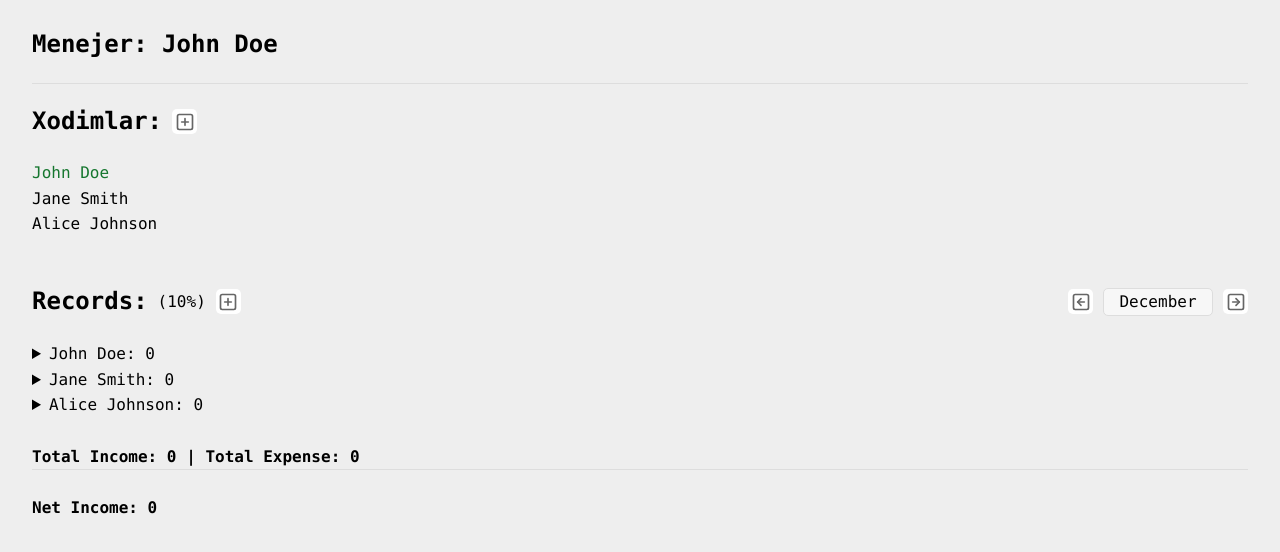
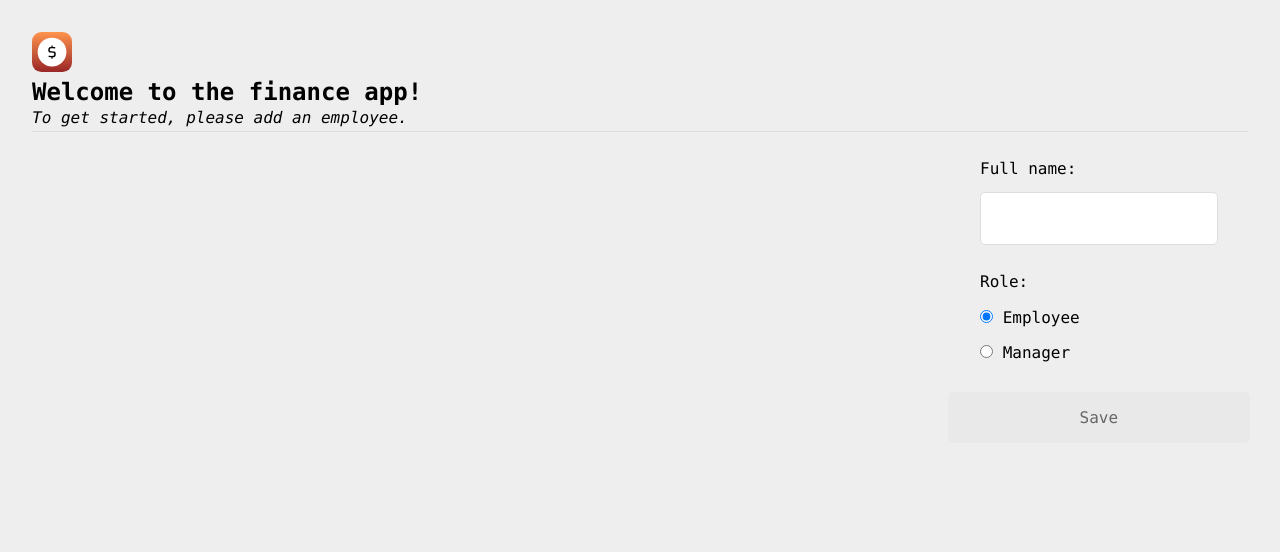
Before and after one commit to ikromw/financial-sheet, a React (Vite) app: page / in a window 1280 px wide. Shown: the top 552 px of the page. Built offline with nearby package versions, Linux system fonts and the light colour scheme.

Commit message:
enhanced: add data

```diff
--- a/package.json
+++ b/package.json
@@ -14,6 +14,7 @@
     "lucide-react": "^0.477.0",
     "react": "^18.3.1",
     "react-dom": "^18.3.1",
+    "react-hook-form": "^7.56.1",
     "react-uuid": "^2.0.0",
     "xlsx": "https://cdn.sheetjs.com/xlsx-0.20.3/xlsx-0.20.3.tgz"
   },
--- a/src/App.css
+++ b/src/App.css
@@ -30,13 +30,19 @@ main {
     transform: scale(.9);
 }
 
-.selectedMonth {
+.selectedMonth,
+.selectedYear {
     background: #f7f7f7;
+    color: #666;
     border: 1px solid #ddd;
     padding: 0 10px;
     border-radius: 5px;
-    min-width: 110px;
+    min-width: 105px;
     text-align: center;
+}
+
+.selectedYear {
+    min-width: 40px !important;
 }
 
 /*
@@ -64,7 +70,7 @@ aside.active {
     border-left: 5px solid #ddd;
     right: 0;
     top: 0;
-    padding: 20px ;
+    padding: 20px;
     transition: 0.3s;
 }
 
@@ -72,6 +78,25 @@ aside.active {
     display: flex;
     align-items: center;
     justify-content: space-between;
+}
+
+.form__close-button {
+    background: #fff;
+    border: none;
+    cursor: pointer;
+    border-radius: 5px;
+    width: 30px;
+    height: 30px;
+    display: flex;
+    align-items: center;
+    justify-content: center;
+    padding: 4px;
+}
+.form__close-button:hover {
+    opacity: 0.5;
+}
+.form__close-button:active {
+    transform: scale(.90);
 }
 
 
--- a/src/App.jsx
+++ b/src/App.jsx
@@ -30,25 +30,12 @@ import {
   getTotalExpenses,
   getNetIncome
 } from "./lib/utils";
-const FORM_CONTROL = 'closed' | 'userData' | 'recordData';
 
 
 function App() {
   const [data, setData] = useState(dataDB)
   const [openForm, setOpenForm] = useState("closed")
-  // Form
-  const [userData, setUserData] = useState({
-    id: uuid(),
-    name: "",
-    role: "employee",
-    records: []
-  });
-  const [recordData, setRecordData] = useState({
-    date: dayjs().format("YYYY-MM-DD"),
-    income: 0,
-    expense: 0,
-    work: ""
-  });
+
   // Month filter
   const [selectedMonth, setSelectedMonth] = useState(dayjs().month());
   const [selectedYear, setSelectedYear] = useState(dayjs().year());
@@ -71,6 +58,27 @@ function App() {
     }
   };
 
+  // Form handlers
+  const handleUserDataForm = (userData) => {
+    console.log("User Data: (add)", userData);
+    setData([...data, userData])
+    setOpenForm("closed")
+  }
+  const handleRecordDataForm = (recordData) => {
+    console.log("Record Data: (add)", recordData);
+
+    const employeeIndex = data.findIndex(employee => employee.id === recordData.employeeId);
+    if (employeeIndex !== -1) {
+      const updatedEmployee = {
+        ...data[employeeIndex],
+        records: [...data[employeeIndex].records, recordData]
+      };
+      const updatedData = [...data];
+      updatedData[employeeIndex] = updatedEmployee;
+      setData(updatedData);
+    }
+  }
+
   // Filtered data by month
   const filteredData = useMemo(() => {
     return data.map(employee => ({
@@ -82,23 +90,15 @@ function App() {
     }));
   }, [data, selectedMonth, selectedYear]);
 
-  // Form handlers
-  const setUserDataForm = (e) => {
-    const { name, value } = e.target;
-
-    setUserData({
-      ...data,
-      [e.target.name]: e.target.value
-    });
-  };
 
   // Utils
   const totalIncomes = useMemo(() => getTotalIncome(filteredData), [filteredData]);
   const totalExpenses = useMemo(() => getTotalExpenses(filteredData), [filteredData]);
   const netIncome = useMemo(() => getNetIncome(filteredData, FINANCE_PERCENT), [filteredData])
 
-  // Managers
+  // Managers and employees
   const managers = data.filter((manager) => manager.role === "manager");
+  const employees = data.map((employee) => ({ id: employee.id, name: employee.name }));
 
   // Find oldest and newest record dates
   const allRecords = data.flatMap(emp => emp.records);
@@ -111,8 +111,15 @@ function App() {
   if (data.length === 0) {
     return (
       <div className="app">
-        <h2>No data</h2>
-        <Button handleClick={() => setOpenForm(true)} icon={SquarePlus} />
+        <img src="/logo.svg" alt="logo" width={40} />
+        <h2>Welcome to the finance app!</h2>
+        <i>To get started, please add an employee.</i>
+        <br />
+        <hr />
+        <br />
+        <div className="app-form">
+          <UserDataForm onSubmitForm={handleUserDataForm} />
+        </div>
       </div>
     );
   }
@@ -122,8 +129,9 @@ function App() {
 
       <div className="app">
         {/* MANAGERS */}
+        <div className="align">
           <h2>
-          {Plurals(managers, "Menejer")}
+            {Plurals(managers, "Manager")}
 
             {
               managers.map((manager, index) => (
@@ -131,6 +139,7 @@ function App() {
               ))
             }
           </h2>
+        </div>
 
         <br />
         <hr />
@@ -138,7 +147,7 @@ function App() {
 
         {/* EMPLOYEES */}
         <div className="align">
-          <h2>{Plurals(data, "Xodim")}</h2>
+          <h2>{Plurals(data, "Employee")}</h2>
           {openForm !== "userData" && <Button handleClick={() => setOpenForm("userData")} icon={SquarePlus} />}
         </div>
         <br />
@@ -165,10 +174,13 @@ function App() {
 
             <div className="align">
               <Button handleClick={selectPrevMonth} icon={SquareArrowLeft} disabled={isPrevDisabled} />
+              <Button handleClick={selectNextMonth} icon={SquareArrowRight} disabled={isNextDisabled} />
               <p className="selectedMonth">
                 {dayjs().month(selectedMonth).year(selectedYear).format('MMMM')}
               </p>
-              <Button handleClick={selectNextMonth} icon={SquareArrowRight} disabled={isNextDisabled} />
+              <p className="selectedYear">
+                {dayjs().month(selectedMonth).year(selectedYear).format('YYYY')}
+              </p>
             </div>
           </div>
 
@@ -193,7 +205,7 @@ function App() {
                   {
                     employee.records.map((record) => (
                       <tr key={uuid()}>
-                        <td className="date-table__body">{dayjs(record.date).format('MMMM D, YYYY')}</td>
+                        <td className="date-table__body">{dayjs(record.date).format('MMMM D')}</td>
                         <td className="income-table__body">{record.income && formatCost(record.income)}</td>
                         <td className="expense-table__body">{record.expense && formatCost(record.expense)}</td>
                       </tr>
@@ -225,7 +237,7 @@ function App() {
             </h4>
             <hr />
             <br />
-            <h4>Net Income: 0</h4>
+            <h4>Net Income: {formatCost(totalIncomes - netIncome)}</h4>
 
           </div>
 
@@ -239,15 +251,15 @@ function App() {
         <div className="form">
           <div className="form__title">
             <h2>{openForm === "userData" && "New employee"}{openForm === "recordData" && "New record"}</h2>
-            <PanelRightClose size={20} className="form__close-button" onClick={() => setOpenForm("closed")} />
+            <PanelRightClose size={10} className="form__close-button" onClick={() => setOpenForm("closed")} />
           </div>
           <br />
           <br />
           <div>
             {
-              openForm === "userData" && <UserDataForm />
+              openForm === "userData" && <UserDataForm onSubmitForm={handleUserDataForm} />
               ||
-              openForm === "recordData" && <RecordDataForm />
+              openForm === "recordData" && <RecordDataForm onSubmitForm={handleRecordDataForm} employeeData={employees} />
             }
           </div>
 
@@ -260,10 +272,36 @@ function App() {
 
 export default App;
 
+function UserDataForm({ onSubmitForm }) {
+  const [userData, setUserData] = useState({
+    id: "",
+    name: "",
+    role: "employee",
+    records: []
+  });
 
-function UserDataForm() {
+  const handleChange = (e) => {
+    const { name, value } = e.target
+
+    setUserData((prev) => ({
+      ...prev,
+      id: uuid(),
+      [name]: value,
+    }))
+  }
+  const handleSubmit = (e) => {
+    e.preventDefault();
+    onSubmitForm(userData)
+
+    setUserData({
+      id: "",
+      name: "",
+      role: "employee",
+      records: []
+    })
+  }
   return (
-    <form>
+    <form onSubmit={handleSubmit}>
       <div className="form__group">
         <div>
           <label htmlFor="name">Full name:</label>
@@ -271,6 +309,8 @@ function UserDataForm() {
             type="text"
             id="name"
             name="name"
+            value={userData.name}
+            onChange={handleChange}
             required
           />
         </div>
@@ -281,6 +321,8 @@ function UserDataForm() {
               type="radio"
               value="employee"
               name="role"
+              checked={userData.role === "employee"}
+              onChange={handleChange}
             /> Employee
           </label>
           <label id="role" name="manager">
@@ -288,6 +330,8 @@ function UserDataForm() {
               type="radio"
               value="manager"
               name="role"
+              checked={userData.role === "manager"}
+              onChange={handleChange}
             /> Manager
           </label>
         </div>
@@ -297,27 +341,84 @@ function UserDataForm() {
     </form>
   )
 }
-function RecordDataForm() {
+function RecordDataForm({ onSubmitForm, employeeData }) {
+  const [recordData, setRecordData] = useState({
+    id: "",
+    date: dayjs().format("YYYY-MM-DD"),
+    employeeId: employeeData.length > 0 ? employeeData[0].id : "",
+    income: 0,
+    expense: 0,
+  });
+
+  const handleChange = (e) => {
+    const { name, value } = e.target
+    setRecordData((prev) => ({
+      ...prev,
+      id: uuid(),
+      [name]: value,
+    }))
+  }
+  const handleSubmit = (e) => {
+    e.preventDefault();
+    onSubmitForm(recordData)
+
+    setRecordData({
+      id: "",
+      date: dayjs().format("YYYY-MM-DD"),
+      employeeId: employeeData.length > 0 ? employeeData[0].id : "",
+      income: 0,
+      expense: 0,
+      work: ""
+    })
+  }
+
   return (
-    <form>
+    <form onSubmit={handleSubmit}>
       <div className="form__group">
         <div>
-          <label htmlFor="user">Select employees:</label>
-          <select name="user" id="user" required>
+          <label htmlFor="employeeId">Select employees:</label>
+          <select
+            name="employeeId"
+            id="user"
+            value={recordData.employeeId}
+            onChange={handleChange}
+            required
+          >
             {
-              dataDB.map((employee) => (
-                <option key={employee.id} value={employee.name}>{employee.name}</option>
+              employeeData.map((employee, i) => (
+                <option
+                  key={employee.id}
+                  value={employee.id}
+                >
+                  {employee.name}
+                </option>
               ))
             }
           </select>
         </div>
         <div>
           <label htmlFor="income">Income:</label>
-          <input type="number" id="income" name="income" min={0} required defaultValue={0} />
+          <input
+            type="number"
+            id="income"
+            name="income"
+            min={0}
+            value={recordData.income}
+            onChange={handleChange}
+            required
+          />
         </div>
         <div>
-          <label htmlFor="expence">Expence:</label>
-          <input type="number" id="expence" name="expence" min={0} required defaultValue={0} />
+          <label htmlFor="expense">Expense:</label>
+          <input
+            type="number"
+            id="expense"
+            name="expense"
+            min={0}
+            value={recordData.expense}
+            onChange={handleChange}
+            required
+          />
         </div>
       </div>
 
--- a/src/db.js
+++ b/src/db.js
@@ -6,55 +6,11 @@
 //   income: number
 //   expense: number
 export const dataDB = [
-    {
-        id: 1,
-        name: "John Doe",
-        role: "manager",
-        records: [
-            {
-                id: 1,
-                date: "2025-04-24",
-                income: 100000,
-                expense: 0,
-                work: ""
-            },
-            {
-                id: 2,
-                date: "2024-02-01",
-                income: 1200,
-                expense: 600,
-                work: ""
-            },
-        ],
-    },
-    {
-        id: 2,
-        name: "Jane Smith",
-        role: "employee",
-        records: [
-            {
-                id: 1,
-                date: "2023-01-15",
-                income: 800,
-                expense: 300,
-                work: ""
-            },
-            {
-                id: 2,
-                date: "2023-02-15",
-                income: 900,
-                expense: 400,
-                work: ""
-            },
-        ],
-    },
-    {
-        id: 3,
-        name: "Alice Johnson",
-        role: "employee",
-        records: []
-    }
+
 ]
+
+console.table(dataDB);
+
 
 
 // RELETIONAL DATABASE STYLE
--- a/src/form.css
+++ b/src/form.css
@@ -28,10 +28,12 @@ form select {
     user-select: none;
     cursor: pointer;
 }
-.form__group label:hover{
+
+.form__group label:hover {
     opacity: 0.5;
 }
-.form__group label:active{
+
+.form__group label:active {
     transform: scale(0.99);
 }
 
@@ -50,6 +52,24 @@ form select {
 .form-button:hover {
     background: #ddd;
 }
-.form-button:active{
+
+.form-button:active {
     transform: scale(0.99);
 }
+
+
+.app-form {
+    max-width: 300px;
+    float: right;
+}
+
+.app-form form {
+    height: unset;
+    display: grid;
+    gap: 1rem;
+    padding: unset;
+}
+
+.app-form .form-button {
+    position: unset;
+}
--- a/src/lib/settings.js
+++ b/src/lib/settings.js
@@ -1 +1 @@
-export const FINANCE_PERCENT = 10;
+export const FINANCE_PERCENT = 3;
--- a/src/lib/utils.js
+++ b/src/lib/utils.js
@@ -1,12 +1,12 @@
 // Format cost
 export const formatCost = (number) => {
     if (!number) return 0;
-    return number.toLocaleString()
+    return Number(number).toLocaleString("en-US")
 }
 
 // Plurals title
 export const Plurals = (data, text) => {
-    return data.length > 1 ? text + "lar: " : text + ": "
+    return data.length > 1 ? text + "s:" : text + ": "
 }
 
 
@@ -20,11 +20,11 @@ export const getEmployeeSalary = (employee, FINANCE_PERCENT) => {
         return 0;
     }
     const totalSalary = employee.records.reduce(
-        (sum, record) => sum + record.income * (FINANCE_PERCENT / 100), 0
+        (sum, record) => sum + Number(record.income) * (FINANCE_PERCENT / 100), 0
     );
 
     const expenses = employee.records.reduce(
-        (sum, record) => sum + record.expense,
+        (sum, record) => sum + Number(record.expense),
         0
     );
 
@@ -39,7 +39,7 @@ export const getEmployeeTotalIncome = (employee) => {
 
     let totalIncome = 0;
     for (const record of employee.records) {
-        totalIncome += record.income;
+        totalIncome += Number(record.income);
     }
 
     return totalIncome;
@@ -53,7 +53,7 @@ export const getEmployeeTotalExpense = (employee) => {
 
     let totalExpense = 0;
     for (const record of employee.records) {
-        totalExpense += record.expense;
+        totalExpense += Number(record.expense);
     }
 
     return totalExpense;
@@ -71,7 +71,7 @@ export const getTotalIncome = (data) => {
     }
 
     const totalIncome = data.map(employee =>
-        employee.records.reduce((sum, record) => sum += record.income, 0)
+        employee.records.reduce((sum, record) => sum += Number(record.income), 0)
     )
     return totalIncome.reduce((sum, income) => sum + income, 0)
 }
@@ -85,7 +85,7 @@ export const getTotalExpenses = (data) => {
     let totalExpenses = 0;
     for (const employee of data) {
         for (const record of employee.records) {
-            totalExpenses += record.expense;
+            totalExpenses += Number(record.expense);
         }
     }
     return totalExpenses;
@@ -97,7 +97,7 @@ export const getNetIncome = (data, FINANCE_PERCENT) => {
         return 0;
     }
 
-    let totalSalaries = data.map((employee) => employee.records.reduce((sum, record) => sum + record.income * (FINANCE_PERCENT / 100), 0))
+    let totalSalaries = data.map((employee) => employee.records.reduce((sum, record) => sum + Number(record.income) * (FINANCE_PERCENT / 100), 0))
 
     return totalSalaries.reduce((sum, record) => sum + record);
 }
```
Also changed, not shown: TODO.txt, 2 other files (tests, documents, lock files or other folders). Lines whose indentation alone changed are shown as unchanged.
